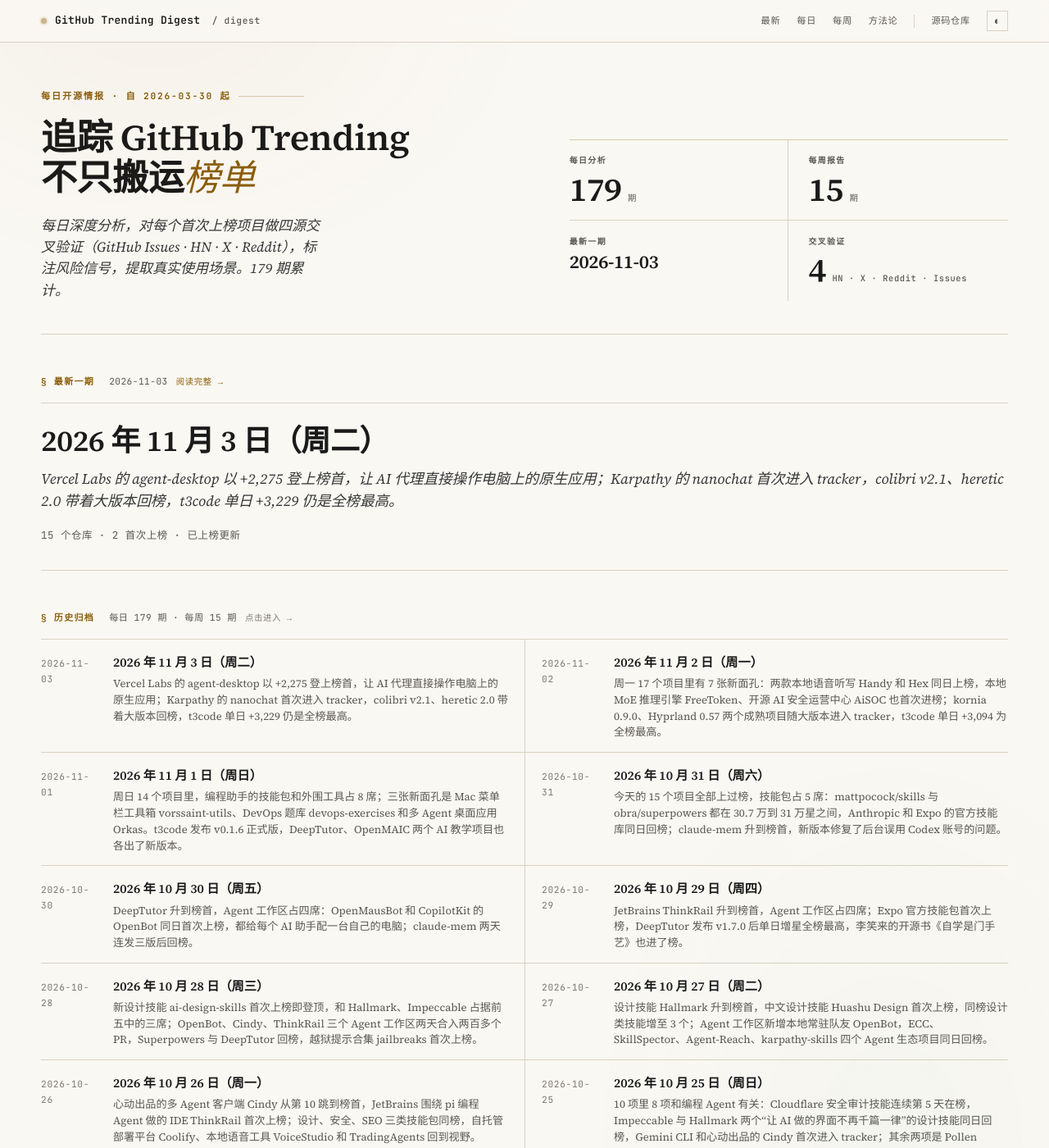
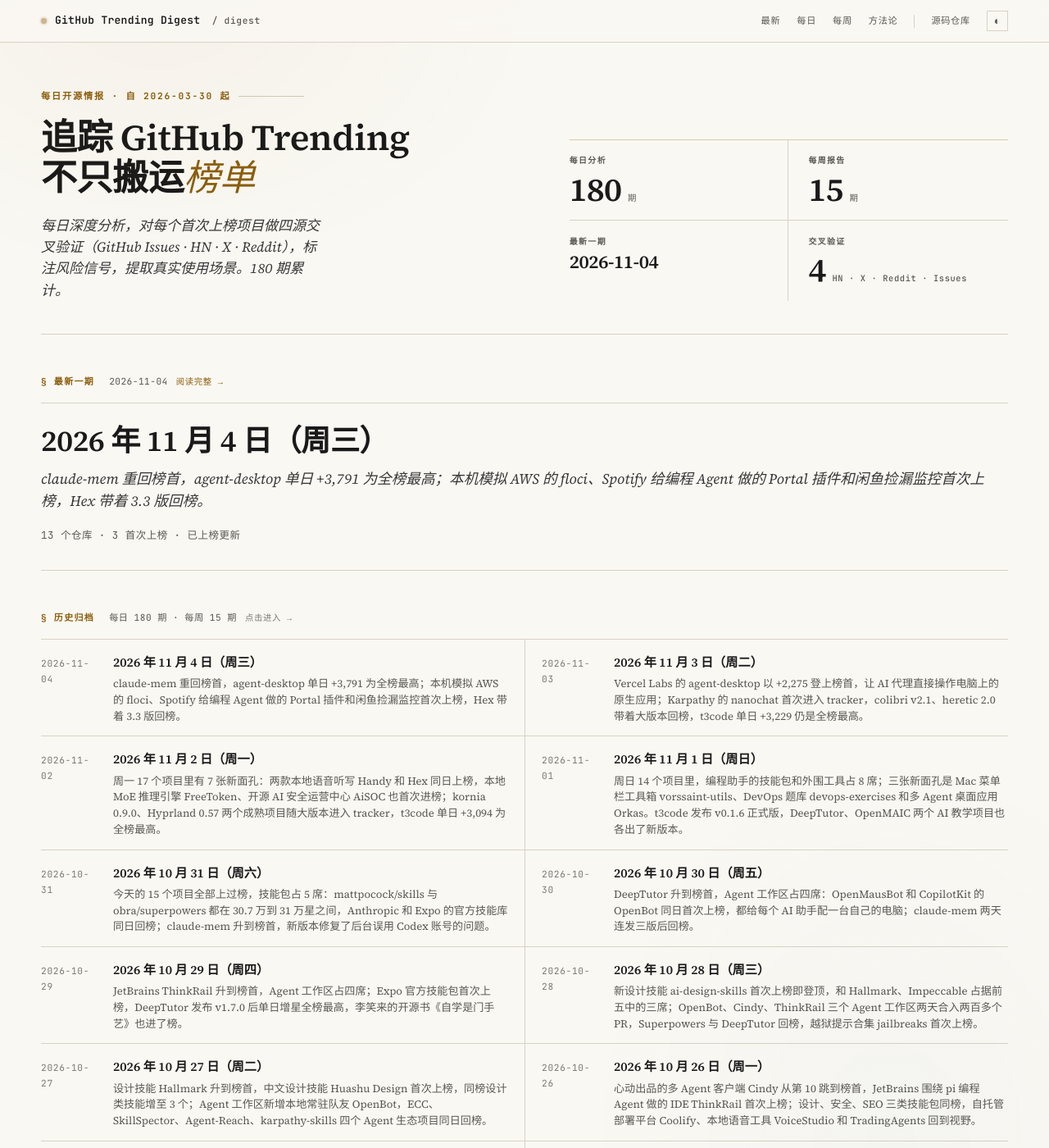
Before and after one commit to maxzyma/github-trending-digest, a Jekyll site: the page built from index.md, in a window 1280 px wide and 1400 px high. Shown: the whole window at 82% size. Built offline with Jekyll 4.4.1, drawn with Linux system fonts in a browser that asks for light colours; some of the changed lines change nothing that is shown; some of the changed text lies outside the part shown.

Commit message:
daily: 2026-11-04 public archive

```diff
--- /dev/null
+++ b/daily/2026-11-04-analysis.md
@@ -0,0 +1,205 @@
+---
+layout: daily
+date: 2026-11-04
+title: GitHub Trending 深度分析 — 2026 年 11 月 4 日（周三）
+subtitle: claude-mem 重回榜首，agent-desktop 单日 +3,791 为全榜最高；本机模拟 AWS 的 floci、Spotify 给编程 Agent 做的 Portal 插件和闲鱼捡漏监控首次上榜，Hex 带着 3.3 版回榜。
+total: 13
+new_count: 3
+new_repos:
+  - repo: floci-io/floci
+    stars: 28850
+    star_delta: 482
+    lang: Java
+    source_strength: 强
+    risk_tags: ['stability', 'bus_factor', 'vanity']
+  - repo: spotify/portal-ai-plugins
+    stars: 3059
+    star_delta: 91
+    lang: TypeScript
+    source_strength: 中
+    risk_tags: ['dependency', 'stability', 'bus_factor']
+  - repo: Usagi-org/ai-goofish-monitor
+    stars: 16472
+    star_delta: 228
+    lang: Python
+    source_strength: 中
+    risk_tags: ['compliance', 'stability', 'privacy', 'cost', 'bus_factor']
+updated_repos:
+  - repo: thedotmack/claude-mem
+    change: ↑1
+    days_listed: 6
+  - repo: vercel-labs/agent-desktop
+    change: ↓1
+    days_listed: 2
+  - repo: max-sixty/worktrunk
+    change: ↑9
+    days_listed: 2
+  - repo: JustVugg/colibri
+    change: ↑6
+    days_listed: 2
+  - repo: mattpocock/skills
+    change: ↑6
+    days_listed: 2
+  - repo: p-e-w/heretic
+    change: ↑9
+    days_listed: 2
+  - repo: D4Vinci/Scrapling
+    change: ↓8
+    days_listed: 2
+  - repo: shiyu-coder/Kronos
+    change: ↓4
+    days_listed: 3
+  - repo: Donchitos/Claude-Code-Game-Studios
+    change: ↓8
+    days_listed: 4
+---
+
+# GitHub Trending 深度分析 — 2026 年 11 月 4 日（周三）
+
+_claude-mem 重回榜首，agent-desktop 单日 +3,791 为全榜最高；本机模拟 AWS 的 floci、Spotify 给编程 Agent 做的 Portal 插件和闲鱼捡漏监控首次上榜，Hex 带着 3.3 版回榜。_
+
+_项目总数: 13 | 首次上榜: 3 | 重新上榜: 1 | 已上榜更新: 9 | 数据源: https://github.com/trending_
+
+## 本日主线
+
+**主线一：榜单地图 — 编程 Agent 工具链仍占近一半席位，三张新面孔都落在开发和日常工具上。** 3 个 NEW、1 个回榜、9 个连续在榜。今日可分 4 组：
+
+- **编程 Agent 的工具链**（6 项）：`thedotmack/claude-mem`（↑1，榜首，111,963 ⭐）、`vercel-labs/agent-desktop`（↓1，#2，+3,791 全榜最高）、`max-sixty/worktrunk`（↑9，#3）、`mattpocock/skills`（↑6，#5，311,519 ⭐）、`spotify/portal-ai-plugins`（NEW，#7）、`Donchitos/Claude-Code-Game-Studios`（↓8，#13）
+- **本地推理与模型改造**（2 项）：`JustVugg/colibri`（↑6，#4）、`p-e-w/heretic`（↑9，#6）
+- **网页抓取与监控**（2 项）：`D4Vinci/Scrapling`（↓8，#11，+1,658）、`Usagi-org/ai-goofish-monitor`（NEW，#9，闲鱼商品监控）
+- **开发基础设施与个人工具**（3 项）：`floci-io/floci`（NEW，#8，28,850 ⭐，本机模拟 AWS）、`anomalyco/hex`（RE，#10，本地语音听写）、`shiyu-coder/Kronos`（↓4，#12，金融行情基础模型）
+
+昨天的 t3code、Hyprland、FreeToken、kornia、paperclip 和 nanochat 共 6 项落榜，榜单从 15 项缩到 13 项。连续 4 天涨星第一的 t3code 今天离榜。单日涨星前三是 agent-desktop（+3,791）、Scrapling（+1,658）和 Claude-Code-Game-Studios（+1,182）。
+
+**主线二：编程 Agent 的外围工具在补"怎么接进去"。** agent-desktop 11-03 发布 v1.1.0，主要修 Windows 端的崩溃和光标叠层；同一天主分支合入 `agent-desktop mcp`（#519），把 67 个命令自动暴露成 MCP 工具，Homebrew 官方源也能直接安装（#524），这两项还没进正式版本。Spotify 的 portal-ai-plugins 把自家商业开发者门户 Portal 接进 Claude Code、Codex、Cursor 和 pi：在编码 Agent 里就能查服务负责人、健康度和事故记录，还能发起跨仓库的批量改动并开 PR。worktrunk 这两天修的都是删除工作区、列表显示这类细节。如果你所在的团队已经有内部开发者平台，Spotify 这套插件展示了把平台能力交给 Agent 调用的一种做法；没有 Portal 实例的话，装上也用不了。
+
+**主线三：本地运行的替代品同日在榜。** floci 是今天最值得开发者点开的新面孔：LocalStack 社区版 2026 年 3 月停止免费提供，改为需要 auth token，安全更新也冻结了。floci 用 MIT 许可接过这个位置，端口同为 4566，换镜像就能迁移，10-31 刚发 2.4.0。Hex 在本机做语音识别，11-01 到 11-02 连发 3.2.0 和 3.3.0，加了繁体中文界面和俄语模型，Mac 版可以由单位用配置描述文件统一锁定功能。colibri 和 heretic 继续消化上周的大版本，heretic 主分支已切到 2.1 开发版。
+
+**主线四：榜单解读提醒 — 有两个新面孔的价值取决于你的使用条件。** portal-ai-plugins 今日只涨 91 星，3 位内部贡献者、不接受外部 PR，所有功能依赖 Spotify Portal 商业实例；它在 HN 上出名靠的是一篇"省 90% Claude Code token"的博客，评论区有人实测只省 5% 到 7%。ai-goofish-monitor 确实有人在用，但闲鱼风控会直接停掉任务（#465、#339），用户协议也禁止用程序抓取平台数据。另外，Kronos 连续 3 天在榜，最后一次提交在 04-13；Claude-Code-Game-Studios 连续 4 天在榜，10-19 之后没有提交。
+
+## 新上榜项目
+
+### [floci-io/floci](https://github.com/floci-io/floci) — NEW ⭐ 28,850（+482）| Java | 信源：强
+
+**它是什么**: 一个装在自己电脑上的"假 AWS"。你的程序以为自己在调用 S3、Lambda、RDS 这些亚马逊云服务，实际请求发到本机的 floci，开发、测试和 CI 都不用连真云、不花钱。
+
+**解决什么问题**: 以前大家用 LocalStack 社区版做这件事。LocalStack 2026 年 3 月停止免费提供社区版，要求 auth token，安全更新也冻结了。floci 不设账号和付费功能门槛，SDK、CLI、Terraform、CDK 照旧指向 `http://localhost:4566`，换掉镜像就能迁过来。Lambda、RDS、EKS 这类服务会起真实容器，不只是返回假数据。
+
+**谁在用、怎么用**（来自 Issues/HN/X/Testcontainers）:
+- 场景 1: 在 CI 和集成测试里替换 LocalStack。Testcontainers 官方已经收录 `testcontainers-floci` 模块；#4527 记录了 CI 里 Docker 测试因 ECR Public 限流而失败的问题。
+- 场景 2: 用户在做贴近生产的测试，提出故障注入和请求日志（#4623）、CloudFormation 属性一致性（#6606）这类进阶需求。
+- 场景 3: 本地验证 Terraform/CDK、练习 AWS。X 上 midudev 的西语介绍帖有约 12.5 万浏览，西语社区用户较多。
+
+**社区怎么评价**:
+- 正面: 9 月的 HN 帖（220 分、49 条评论）以正面为主，看重轻量、适合 CI。2,133 个已关闭 issue、累计 5,111 个 PR，10 月发了 2.2.0、2.3.0、2.4.0 三个版本。
+- 负面: 3 月首发 HN 帖（292 分、95 条评论）有人质疑代码像 AI 生成、行为和 AWS 有出入、没有 AWS 背书难以持续。打开的 bug 集中在与真实 AWS 行为不一致，例如 IAM/STS 返回值（#6042）、EC2 默认 VPC 资源 ID（#7306）。Reddit 只有官方开的 r/floci。
+- 健康度: 88 个关注者，星数与关注者之比约 328:1，偏高，但 issue、PR 和发版节奏说明有真实使用。打开的 issue 127 个、PR 43 个，11-04 仍在合入修复。
+
+**风险与争议**:
+- **stability**: 模拟器和真实 AWS 行为有差异，本地测试通过不等于线上也一样。
+- **bus_factor**: 靠创始人带动、AI 辅助开发，服务覆盖扩张很快，还扩到了 Azure、GCP，长期维护压力大。
+- **vanity**: 外部传播以 KOL 转发为主（"比 LocalStack 快 250 倍"），独立开发者的长文评测少；README 里 24 ms 冷启动等数字没有第三方验证。
+
+**技术备注**: Java，MIT 许可，Docker 运行，默认端口 4566，自带 `/_floci/ui` 管理界面。仓库由作者个人账号迁入 floci-io 组织；姊妹项目 floci-az、floci-gcp 分别模拟 Azure 和 GCP。
+
+### [spotify/portal-ai-plugins](https://github.com/spotify/portal-ai-plugins) — NEW ⭐ 3,059（+91）| TypeScript | 信源：中
+
+**它是什么**: Spotify 官方的编码 Agent 插件包。Spotify Portal 是 Spotify 基于开源 Backstage 做的商业版开发者门户，记录公司里有哪些服务、谁负责、运行是否健康。这套插件让你在 Claude Code、Codex、Cursor 或 pi 里用自然语言查这些信息，或者直接触发门户里的操作。
+
+**解决什么问题**: 以前要切到门户网页查服务归属和事故记录，再回编辑器干活。装上插件后，Agent 可以生成服务简报、调用 Portal Actions，还能用 Fleetshift 对一批仓库发起同样的改动并开 PR。附带的 shunt 插件只支持 Claude Code，把读大文件、生成样板代码这类活转给更便宜的模型，用来省 Claude 的 token。
+
+**谁在用、怎么用**（来自 Issues/HN）:
+- 场景 1: 已付费部署 Portal 的平台团队，在 Agent 里查服务目录、跑批量迁移。#16 反映安装文档缺少 Portal 后端地址说明，#25 报告 Portal CLI 拒绝有效登录令牌。
+- 场景 2: 想用 shunt 省 token 的 Claude Code 用户。#10、#19、#26 都是 shunt 的 hook 输出格式不符合当前 Claude Code 校验、拦不住调用，0.2.0 仍未修好；#18 报告 Windows 下全部委派失败。
+- 场景 3: 社区希望扩到更多宿主，pi 支持（#12）已经落地，Antigravity（#17）、VS Code（#14）还在请求中。
+
+**社区怎么评价**:
+- 正面: Spotify 工程博客《Portal by Spotify cut my Claude Code token usage by 90%》在 HN 拿到 278 分，把这个项目带进了开发者视野。
+- 负面: HN 评论主流是质疑：Claude Code 自带的探索子代理本来就跑在便宜模型上，有人实测只省 5% 到 7%。博客的 90% 来自单个 Java monorepo 的四个场景，只针对大文件读取。X 和 Reddit 没有找到独立开发者的一手讨论。
+- 健康度: 19 个关注者，星数与关注者之比约 161:1；13 个打开的 issue，没有正式版本，最后一次推送是 10-23。只有 3 位 Spotify 员工提交过代码，#13 说明 PR 只接受协作者。
+
+**风险与争议**:
+- **dependency**: 必须有 Spotify Portal 商业实例，shunt 还要开启 AiKA，个人开发者装了也用不起来。
+- **stability**: hook 兼容问题反复出现，Windows 不可用，没有发布版本。
+- **bus_factor**: 3 名内部贡献者，不接受外部 PR。
+
+**技术备注**: Apache-2.0 许可，所有流程通过 `npx @spotify/portal-cli` 执行；同时提供 Claude Code、Codex、Cursor 和 pi 的插件清单。
+
+### [Usagi-org/ai-goofish-monitor](https://github.com/Usagi-org/ai-goofish-monitor) — NEW ⭐ 16,472（+228）| Python | 信源：中
+
+**它是什么**: 一个替你盯闲鱼的机器人。你用一句话说想买什么，它 24 小时刷新闲鱼上新，让 AI 看图片、描述和卖家信用，判断是不是真个人闲置、价格是否合适，符合条件就推送到手机。
+
+**解决什么问题**: 在闲鱼上捡漏，原本要人工反复刷新，在大量商家挂卖里一条条筛。这个工具把刷新和初筛交给程序和多模态模型，支持企业微信、Bark、Telegram、ntfy 和 Webhook 通知，带网页管理后台、定时任务、多账号和代理轮换。
+
+**谁在用、怎么用**（来自 Issues/中文社区）:
+- 场景 1: 在 NAS 或 VPS 上长期蹲显卡、数码产品的低价上新，什么值得买和 cpolar 博客都有部署教程。
+- 场景 2: 用户在要更细的筛选和自动化：#479（13 条评论）要求加黑名单剔除无关商品，#506 和 PR #474 想要自动下单。
+- 场景 3: 接入不同大模型。置顶帖 #308 专门汇总模型接口问题，有用户免费额度用完后改用本地 Ollama。
+
+**社区怎么评价**:
+- 正面: 作者回复积极，2.5 版（10-09）修了推送失败判定等问题；fork 2,851 个，衍生项目里有人专门加了账号健康检测。
+- 负面: 闲鱼风控是最集中的问题，#465 触发反爬验证后程序直接终止，#339 用 Docker 部署两个账号一启动就被判为机器人；大模型调用报错也多。HN 和 Reddit 无讨论，X 上以中文资源号转发为主。
+- 健康度: 56 个关注者，星数与关注者之比约 294:1；32 个打开的 issue、10 个打开的 PR。主要作者提交 397 次，其余贡献者都不超过 25 次；10-10 以后没有新推送。
+
+**风险与争议**:
+- **compliance**: 闲鱼用户协议禁止用程序未经授权获取平台数据，违约可能被限制功能或封号。
+- **stability**: 风控触发后任务直接停止，项目内置多账号和代理轮换来应对，说明这是常态。
+- **privacy**: 闲鱼登录 cookie 明文存在 `state/` 目录，网页后台默认账号密码是 `admin/admin123`，部署后要先改。
+- **cost**: 多模态模型逐条看图，token 消耗快。
+- **bus_factor**: 基本由一人维护。
+
+**技术备注**: Python + Playwright，MIT 许可，推荐 Docker 部署；模型需支持图片输入，兼容 OpenAI 格式接口即可。
+
+## 重新上榜项目
+
+### anomalyco/hex — RE（#10，上次上榜 2026-11-02）
+
+- **Stars**: 4,620（今日 +410，较 11-02 的 3,339 增加 +1,281）
+- **更新**: 11-01 发布 3.2.0，首次启动会自动下载对应语言的语音模型，新增希伯来语和 Nemotron 流式识别模型。11-02 发布 3.3.0：模型选择页并排对比三个模型，新增俄语 GigaAM v3 和繁体中文界面，Mac 版可由单位通过配置描述文件锁定功能，Linux 版开放本地 API 启停听写。11-04 修复会议录音抓不到系统声音（#1222）。
+
+## 已上榜项目更新
+
+### thedotmack/claude-mem — ↑1（连续上榜 6 天，#1）
+
+- **Stars**: 111,963（今日 +1,139，较 11-03 的 110,785 增加 +1,178）
+- **更新**: 无新版本，最新仍是 11-02 的 v15.9.0；之后的提交只调整了安装时的授权说明文案（#5270）。
+
+### vercel-labs/agent-desktop — ↓1（连续上榜 2 天，#2）
+
+- **Stars**: 12,900（今日 +3,791，较 11-03 的 9,903 增加 +2,997）
+- **更新**: 11-03 发布 v1.1.0，修复 Windows 下命令退出崩溃和叠层坐标重复缩放，输入文字后显示插入光标，新增 `type --interval-ms` 匀速输入。主分支随后合入 `agent-desktop mcp`（#519），以 stdio 方式把 67 个命令暴露成 MCP 工具，尚未进入发布版本；Homebrew 官方源已可安装（#524）。
+
+### max-sixty/worktrunk — ↑9（连续上榜 2 天，#3）
+
+- **Stars**: 10,533（今日 +438，较 11-03 的 10,056 增加 +477）
+- **更新**: 没有新版本，最新仍是 10-20 的 0.81.0。11-03 到 11-04 合入几处小修复：`wt` 删除分支时清掉分支标记（#4684），选择器里删除工作区后给出成功反馈（#4669）。
+
+### JustVugg/colibri — ↑6（连续上榜 2 天，#4）
+
+- **Stars**: 47,271（今日 +802，较 11-03 的 46,597 增加 +674）
+- **更新**: 无显著更新，最新版本仍是 10-31 的 v2.1.0。
+
+### mattpocock/skills — ↑6（连续上榜 2 天，#5）
+
+- **Stars**: 311,519（今日 +1,164，较 11-03 的 310,270 增加 +1,249）
+- **更新**: 无显著更新，最新版本仍是 10-29 的 v1.3.2，11-01 后没有新提交。
+
+### p-e-w/heretic — ↑9（连续上榜 2 天，#6）
+
+- **Stars**: 38,841（今日 +701，较 11-03 的 38,125 增加 +716）
+- **更新**: 11-03 主分支版本号切到 2.1.0.dev0，新增自定义配置文件路径（#557）。从 1.x 升级仍要按 2.0.0 的说明重写配置文件。
+
+### D4Vinci/Scrapling — ↓8（连续上榜 2 天，#11）
+
+- **Stars**: 94,936（今日 +1,658，较 11-03 的 92,966 增加 +1,970）
+- **更新**: 无显著更新，最新版本仍是 10-17 的 v0.5，近期提交只有赞助商文档。
+
+### shiyu-coder/Kronos — ↓4（连续上榜 3 天，#12）
+
+- **Stars**: 46,544（今日 +503，较 11-03 的 46,026 增加 +518）
+- **更新**: 无显著更新，最近一次推送仍是 2026-04-13，没有发布版本。
+
+### Donchitos/Claude-Code-Game-Studios — ↓8（连续上榜 4 天，#13）
+
+- **Stars**: 34,710（今日 +1,182，较 11-03 的 33,607 增加 +1,103）
+- **更新**: 无显著更新，最新版本仍是 10-19 的 v1.2.0，此后无新提交。
--- /dev/null
+++ b/daily/2026-11-04.md
@@ -0,0 +1,19 @@
+# GitHub Trending 每日榜单 — 2026 年 11 月 4 日（周三）
+
+| # | 项目 | Stars | 今日 | 排名变化 |
+|---|------|-------|------|---------|
+| 1 | [thedotmack/claude-mem](https://github.com/thedotmack/claude-mem) | 111,963 | +1,139 | ↑1 |
+| 2 | [vercel-labs/agent-desktop](https://github.com/vercel-labs/agent-desktop) | 12,900 | +3,791 | ↓1 |
+| 3 | [max-sixty/worktrunk](https://github.com/max-sixty/worktrunk) | 10,533 | +438 | ↑9 |
+| 4 | [JustVugg/colibri](https://github.com/JustVugg/colibri) | 47,271 | +802 | ↑6 |
+| 5 | [mattpocock/skills](https://github.com/mattpocock/skills) | 311,519 | +1,164 | ↑6 |
+| 6 | [p-e-w/heretic](https://github.com/p-e-w/heretic) | 38,841 | +701 | ↑9 |
+| 7 | [spotify/portal-ai-plugins](https://github.com/spotify/portal-ai-plugins) | 3,059 | +91 | NEW |
+| 8 | [floci-io/floci](https://github.com/floci-io/floci) | 28,850 | +482 | NEW |
+| 9 | [Usagi-org/ai-goofish-monitor](https://github.com/Usagi-org/ai-goofish-monitor) | 16,472 | +228 | NEW |
+| 10 | [anomalyco/hex](https://github.com/anomalyco/hex) | 4,620 | +410 | RE |
+| 11 | [D4Vinci/Scrapling](https://github.com/D4Vinci/Scrapling) | 94,936 | +1,658 | ↓8 |
+| 12 | [shiyu-coder/Kronos](https://github.com/shiyu-coder/Kronos) | 46,544 | +503 | ↓4 |
+| 13 | [Donchitos/Claude-Code-Game-Studios](https://github.com/Donchitos/Claude-Code-Game-Studios) | 34,710 | +1,182 | ↓8 |
+
+> 数据源：<https://github.com/trending> · 抓取于 2026-11-04
--- a/index.md
+++ b/index.md
@@ -48,6 +48,7 @@
 
 ## Daily Analysis
 
+- [2026-11-04](daily/2026-11-04-analysis) — claude-mem 重回榜首，agent-desktop 单日 +3,791 为全榜最高；本机模拟 AWS 的 floci、Spotify 给编程 Agent 做的 Portal 插件和闲鱼捡漏监控首次上榜，Hex 带着 3.3 版回榜。
 - [2026-11-03](daily/2026-11-03-analysis) — Vercel Labs 的 agent-desktop 以 +2,275 登上榜首，让 AI 代理直接操作电脑上的原生应用；Karpathy 的 nanochat 首次进入 tracker，colibri v2.1、heretic 2.0 带着大版本回榜，t3code 单日 +3,229 仍是全榜最高。
 - [2026-11-02](daily/2026-11-02-analysis) — 周一 17 个项目里有 7 张新面孔：两款本地语音听写 Handy 和 Hex 同日上榜，本地 MoE 推理引擎 FreeToken、开源 AI 安全运营中心 AiSOC 也首次进榜；kornia 0.9.0、Hyprland 0.57 两个成熟项目随大版本进入 tracker，t3code 单日 +3,094 为全榜最高。
 - [2026-11-01](daily/2026-11-01-analysis) — 周日 14 个项目里，编程助手的技能包和外围工具占 8 席；三张新面孔是 Mac 菜单栏工具箱 vorssaint-utils、DevOps 题库 devops-exercises 和多 Agent 桌面应用 Orkas。t3code 发布 v0.1.6 正式版，DeepTutor、OpenMAIC 两个 AI 教学项目也各出了新版本。
```
